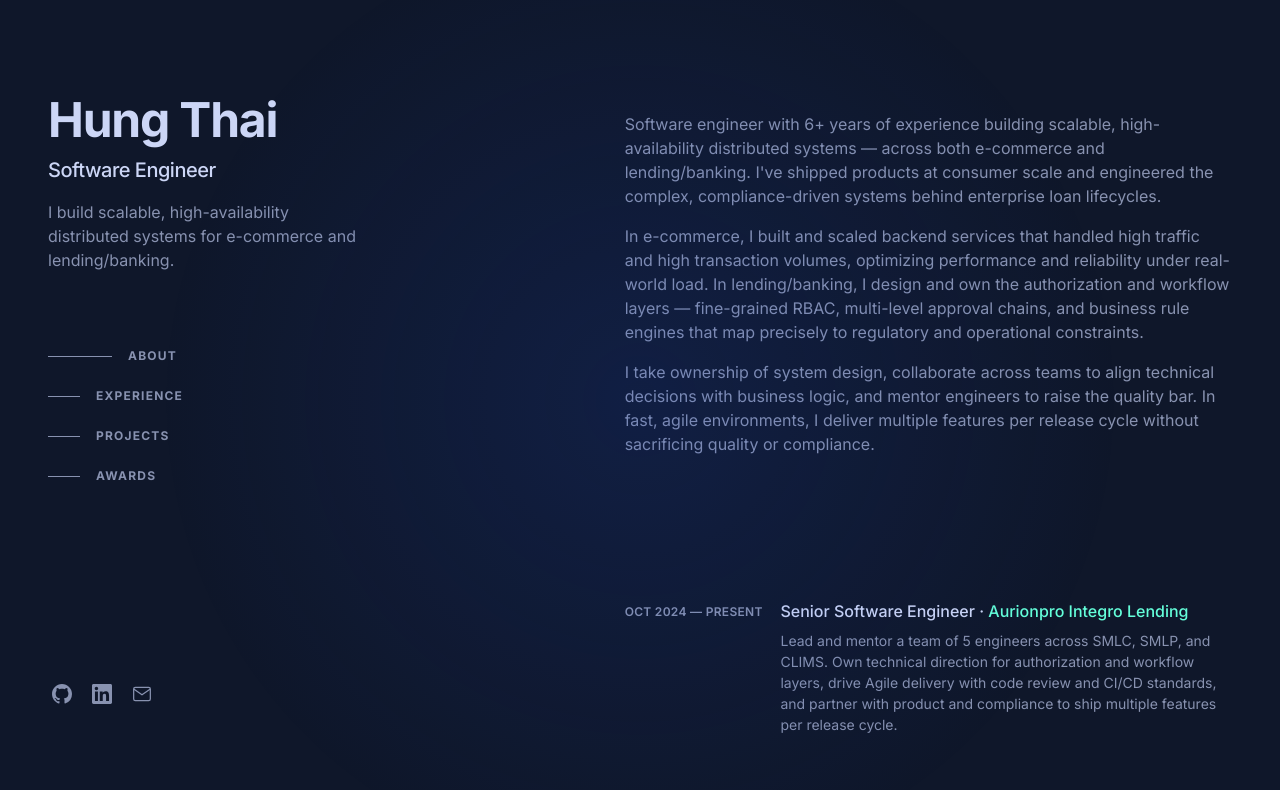
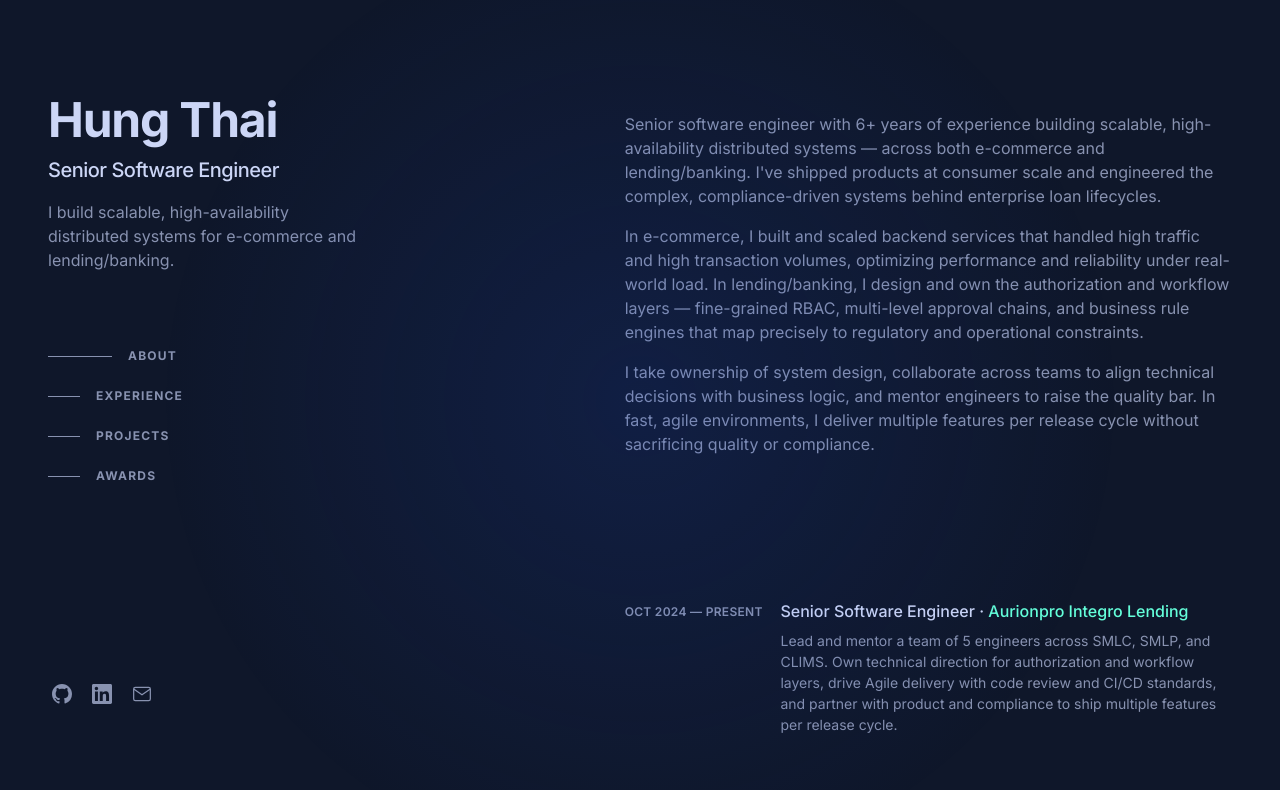
Before and after one commit to hungdhv97/hungthai_portfolio, a Next.js app: page / in a window 1280 px wide. Shown: the top 790 px of the page. Built offline with nearby package versions, Linux system fonts and the light colour scheme.

Commit message:
Sync role to Senior Software Engineer from CV to portfolio

```diff
--- a/src/data/content.ts
+++ b/src/data/content.ts
@@ -2,11 +2,11 @@
 
 export const site = {
   name: "Hung Thai",
-  role: "Software Engineer",
+  role: "Senior Software Engineer",
   tagline:
     "I build scalable, high-availability distributed systems for e-commerce and lending/banking.",
   description:
-    "Software engineer with 6+ years of experience building scalable, high-availability distributed systems across e-commerce and lending/banking.",
+    "Senior software engineer with 6+ years of experience building scalable, high-availability distributed systems across e-commerce and lending/banking.",
   location: "Hanoi, Vietnam",
   email: "hungdhv97@gmail.com",
   github: "https://github.com/hungdhv97",
@@ -15,7 +15,7 @@ export const site = {
 };
 
 export const about = [
-  "Software engineer with 6+ years of experience building scalable, high-availability distributed systems — across both e-commerce and lending/banking. I've shipped products at consumer scale and engineered the complex, compliance-driven systems behind enterprise loan lifecycles.",
+  "Senior software engineer with 6+ years of experience building scalable, high-availability distributed systems — across both e-commerce and lending/banking. I've shipped products at consumer scale and engineered the complex, compliance-driven systems behind enterprise loan lifecycles.",
   "In e-commerce, I built and scaled backend services that handled high traffic and high transaction volumes, optimizing performance and reliability under real-world load. In lending/banking, I design and own the authorization and workflow layers — fine-grained RBAC, multi-level approval chains, and business rule engines that map precisely to regulatory and operational constraints.",
   "I take ownership of system design, collaborate across teams to align technical decisions with business logic, and mentor engineers to raise the quality bar. In fast, agile environments, I deliver multiple features per release cycle without sacrificing quality or compliance.",
 ];
```
